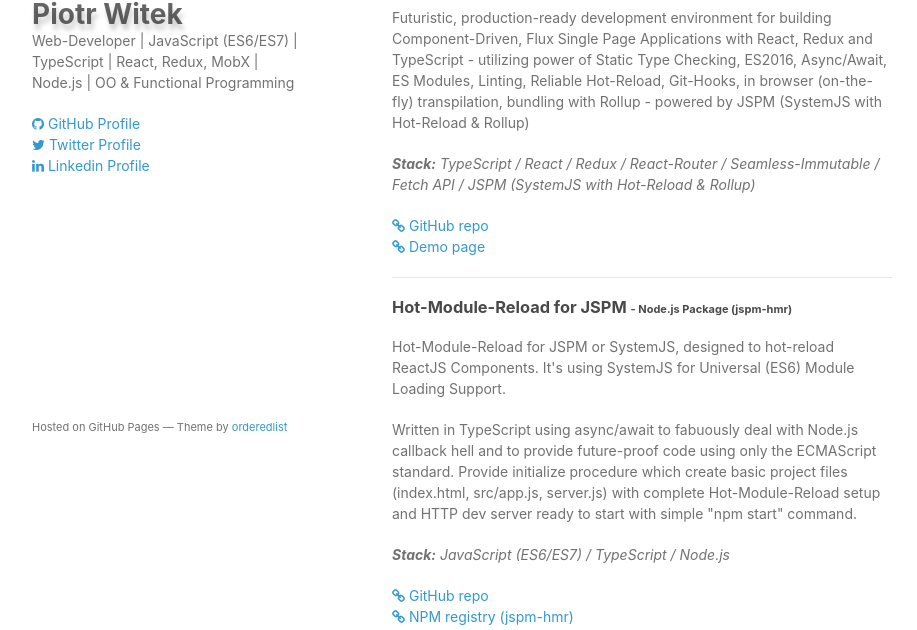
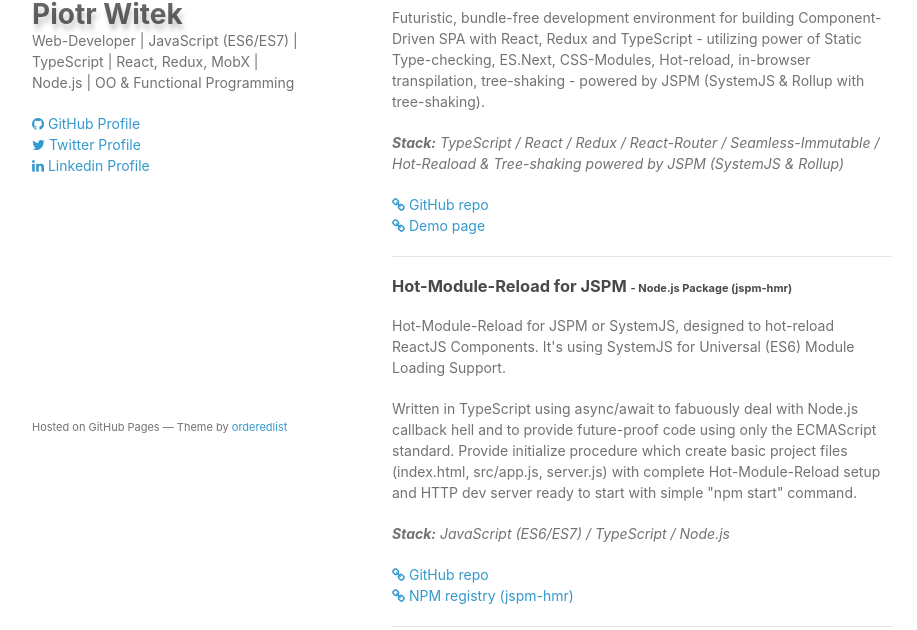
Before and after one commit to piotrwitek/piotrwitek.github.io, a website: page index.html in a window 1280 px wide. Shown: the part 294-924 px from the top of the page, without its empty margins (178-1095 px from the left). Drawn offline with Linux system fonts and the light colour scheme.

Commit message:
Update index.html

```diff
--- a/index.html
+++ b/index.html
@@ -52,10 +52,10 @@
         <hr>
 
         <h3>React / Redux / TypeScript - starter-kit</h3>
-        <p>Futuristic, production-ready development environment for building Component-Driven, Flux Single Page Applications with React, Redux and TypeScript - utilizing power of Static Type Checking, ES2016, Async/Await, ES Modules, Linting, Reliable Hot-Reload, Git-Hooks, in browser (on-the-fly) transpilation, bundling with Rollup - powered by JSPM (SystemJS with Hot-Reload & Rollup)</p>
+        <p>Futuristic, bundle-free development environment for building Component-Driven SPA with React, Redux and TypeScript - utilizing power of Static Type-checking, ES.Next, CSS-Modules, Hot-reload, in-browser transpilation, tree-shaking - powered by JSPM (SystemJS & Rollup with tree-shaking).</p>
         <p><i>
           <b>Stack:</b>
-            TypeScript / React / Redux / React-Router / Seamless-Immutable / Fetch API / JSPM (SystemJS with Hot-Reload & Rollup)
+            TypeScript / React / Redux / React-Router / Seamless-Immutable / Hot-Reaload & Tree-shaking powered by JSPM (SystemJS & Rollup)
         </i></p>
         <p class="view">
           <a href="https://github.com/piotrwitek/react-redux-typescript-starter-kit"><i class="fa fa-link"></i> GitHub repo</a>
```
